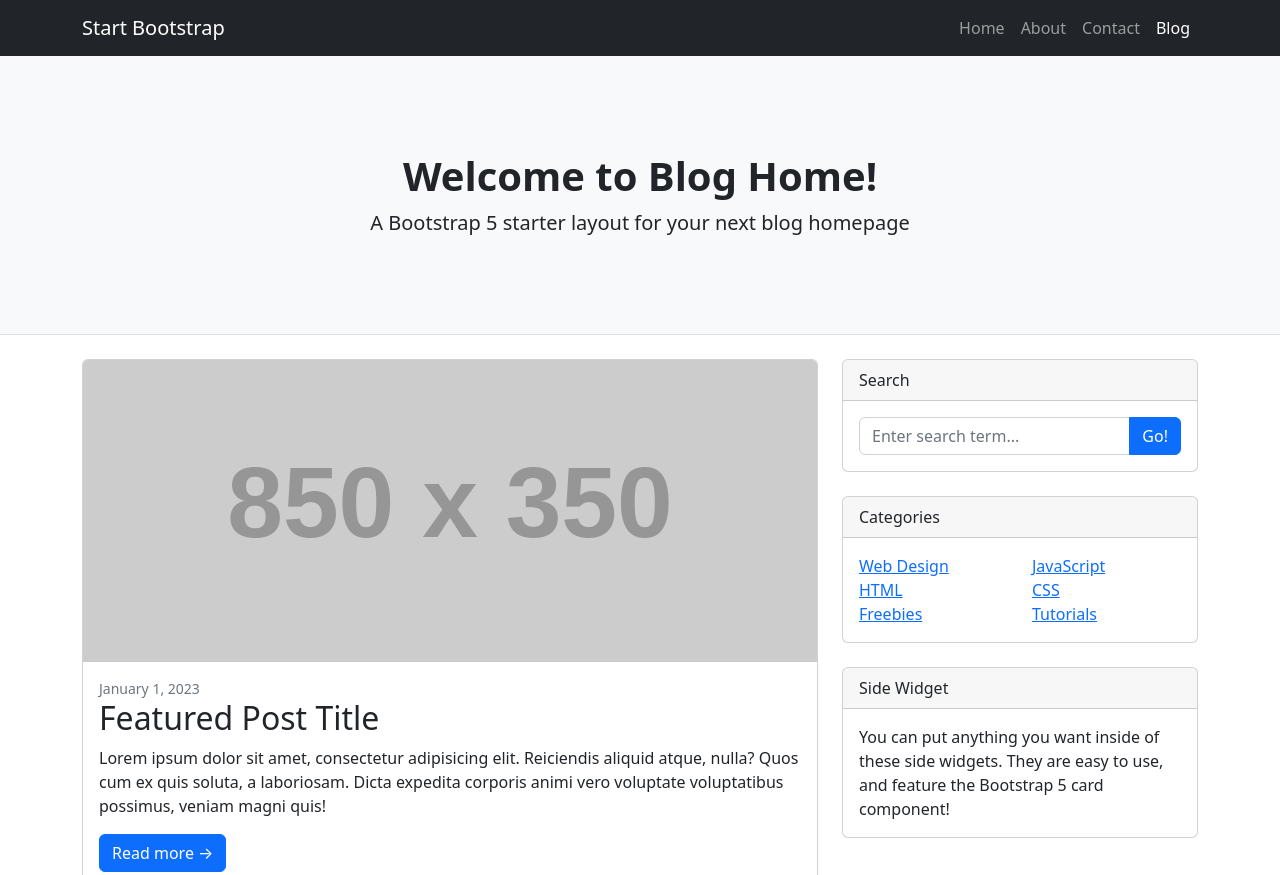
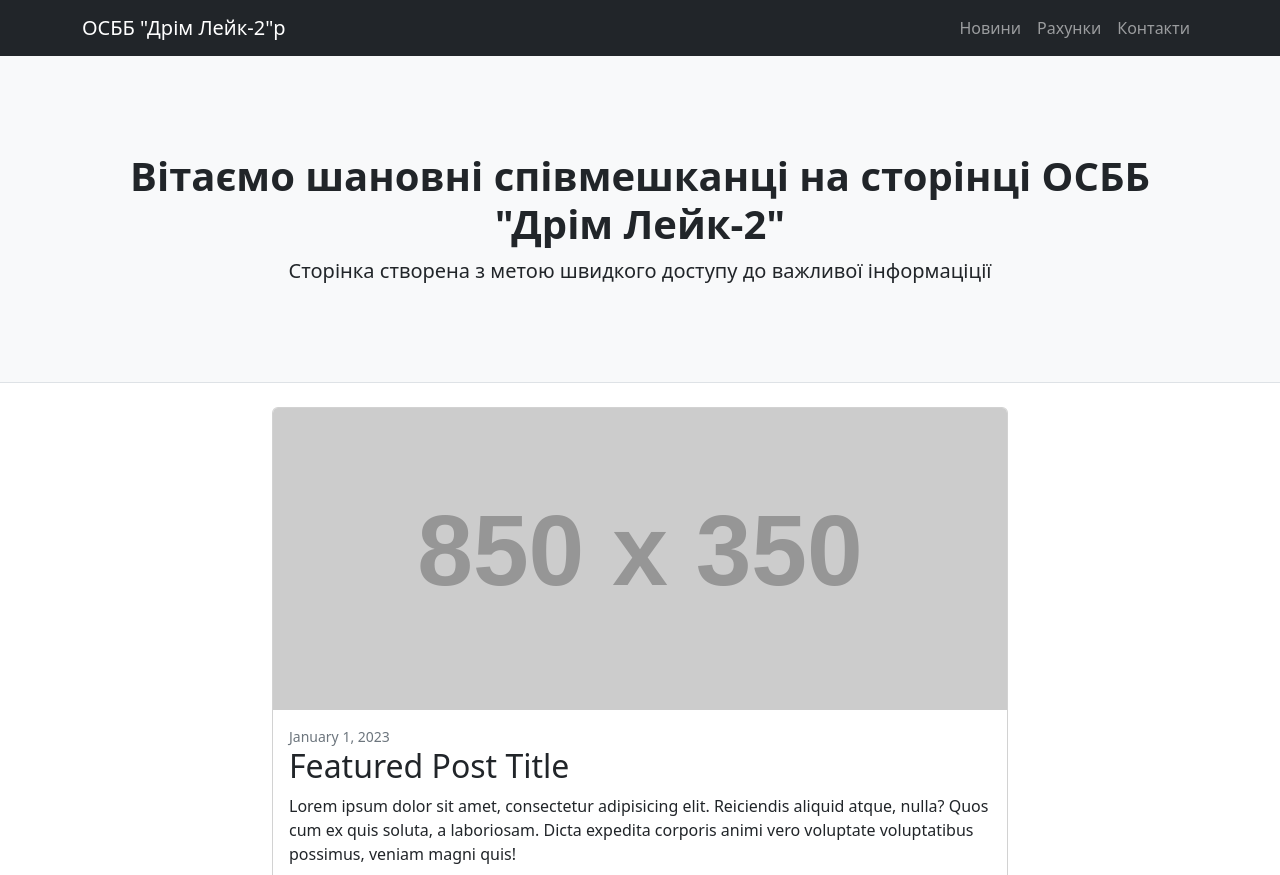
Before and after one commit to osbb-dreamlake-2/osbb-dreamlake-2.github.io, a plain HTML site: page index.html in a window 1280 px wide. Shown: the top 875 px of the page. Drawn offline with nearby package versions, Linux system fonts and the light colour scheme; placeholder pictures from the web are drawn by us.

Commit message:
Added new header

```diff
--- a/index.html
+++ b/index.html
@@ -5,7 +5,7 @@
         <meta name="viewport" content="width=device-width, initial-scale=1, shrink-to-fit=no" />
         <meta name="description" content="" />
         <meta name="author" content="" />
-        <title>Blog Home - Start Bootstrap Template</title>
+        <title>ОСББ "Дрім Лейк-2"</title>
         <!-- Favicon-->
         <link rel="icon" type="image/x-icon" href="assets/favicon.ico" />
         <!-- Core theme CSS (includes Bootstrap)-->
@@ -15,14 +15,13 @@
         <!-- Responsive navbar-->
         <nav class="navbar navbar-expand-lg navbar-dark bg-dark">
             <div class="container">
-                <a class="navbar-brand" href="#!">Start Bootstrap</a>
+                <a class="navbar-brand" href="#!">ОСББ "Дрім Лейк-2"p</a>
                 <button class="navbar-toggler" type="button" data-bs-toggle="collapse" data-bs-target="#navbarSupportedContent" aria-controls="navbarSupportedContent" aria-expanded="false" aria-label="Toggle navigation"><span class="navbar-toggler-icon"></span></button>
                 <div class="collapse navbar-collapse" id="navbarSupportedContent">
                     <ul class="navbar-nav ms-auto mb-2 mb-lg-0">
-                        <li class="nav-item"><a class="nav-link" href="#">Home</a></li>
-                        <li class="nav-item"><a class="nav-link" href="#!">About</a></li>
-                        <li class="nav-item"><a class="nav-link" href="#!">Contact</a></li>
-                        <li class="nav-item"><a class="nav-link active" aria-current="page" href="#">Blog</a></li>
+                        <li class="nav-item"><a class="nav-link" aria-current="page" href="#">Новини</a></li>
+                        <li class="nav-item"><a class="nav-link" href="#!">Рахунки</a></li>
+                        <li class="nav-item"><a class="nav-link" href="#!">Контакти</a></li>
                     </ul>
                 </div>
             </div>
@@ -31,8 +30,8 @@
         <header class="py-5 bg-light border-bottom mb-4">
             <div class="container">
                 <div class="text-center my-5">
-                    <h1 class="fw-bolder">Welcome to Blog Home!</h1>
-                    <p class="lead mb-0">A Bootstrap 5 starter layout for your next blog homepage</p>
+                    <h1 class="fw-bolder">Вітаємо шановні співмешканці на сторінці ОСББ "Дрім Лейк-2"</h1>
+                    <p class="lead mb-0">Сторінка створена з метою швидкого доступу до важливої інформаціції</p>
                 </div>
             </div>
         </header>
@@ -40,6 +39,7 @@
         <div class="container">
             <div class="row">
                 <!-- Blog entries-->
+                <div class="col-lg-2"></div>
                 <div class="col-lg-8">
                     <!-- Featured blog post-->
                     <div class="card mb-4">
@@ -99,60 +99,11 @@
                         </div>
                     </div>
                     <!-- Pagination-->
-                    <nav aria-label="Pagination">
-                        <hr class="my-0" />
-                        <ul class="pagination justify-content-center my-4">
-                            <li class="page-item disabled"><a class="page-link" href="#" tabindex="-1" aria-disabled="true">Newer</a></li>
-                            <li class="page-item active" aria-current="page"><a class="page-link" href="#!">1</a></li>
-                            <li class="page-item"><a class="page-link" href="#!">2</a></li>
-                            <li class="page-item"><a class="page-link" href="#!">3</a></li>
-                            <li class="page-item disabled"><a class="page-link" href="#!">...</a></li>
-                            <li class="page-item"><a class="page-link" href="#!">15</a></li>
-                            <li class="page-item"><a class="page-link" href="#!">Older</a></li>
-                        </ul>
-                    </nav>
+
                 </div>
-                <!-- Side widgets-->
-                <div class="col-lg-4">
-                    <!-- Search widget-->
-                    <div class="card mb-4">
-                        <div class="card-header">Search</div>
-                        <div class="card-body">
-                            <div class="input-group">
-                                <input class="form-control" type="text" placeholder="Enter search term..." aria-label="Enter search term..." aria-describedby="button-search" />
-                                <button class="btn btn-primary" id="button-search" type="button">Go!</button>
-                            </div>
-                        </div>
-                    </div>
-                    <!-- Categories widget-->
-                    <div class="card mb-4">
-                        <div class="card-header">Categories</div>
-                        <div class="card-body">
-                            <div class="row">
-                                <div class="col-sm-6">
-                                    <ul class="list-unstyled mb-0">
-                                        <li><a href="#!">Web Design</a></li>
-                                        <li><a href="#!">HTML</a></li>
-                                        <li><a href="#!">Freebies</a></li>
-                                    </ul>
-                                </div>
-                                <div class="col-sm-6">
-                                    <ul class="list-unstyled mb-0">
-                                        <li><a href="#!">JavaScript</a></li>
-                                        <li><a href="#!">CSS</a></li>
-                                        <li><a href="#!">Tutorials</a></li>
-                                    </ul>
-                                </div>
-                            </div>
-                        </div>
-                    </div>
-                    <!-- Side widget-->
-                    <div class="card mb-4">
-                        <div class="card-header">Side Widget</div>
-                        <div class="card-body">You can put anything you want inside of these side widgets. They are easy to use, and feature the Bootstrap 5 card component!</div>
-                    </div>
-                </div>
-            </div>
+
+                <div class="col-lg-2"></div>
+			</div>
         </div>
         <!-- Footer-->
         <footer class="py-5 bg-dark">
```
